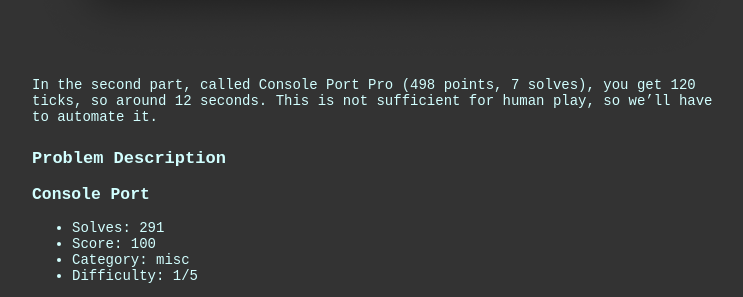
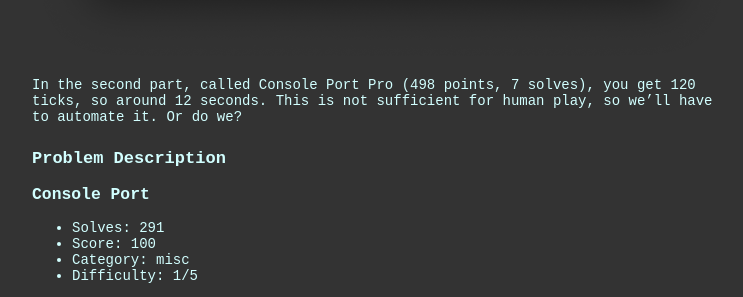
Before and after one commit to ubcctf/ubcctf.github.io, a Jekyll site: the page built from _posts/2022-10-01-sekaictf-console-port-pro.md, in a window 1280 px wide and 900 px high, scrolled down 1696 px. Shown: the part 183-480 px from the top of the window, without its empty margins (258-1001 px from the left). Built offline with Jekyll 4.4.1, drawn with Linux system fonts in a browser that asks for light colours; nearby versions of some CDN libraries; some web fonts are replaced; some of the changed text lies outside the part shown.

```diff
--- a/_posts/2022-10-01-sekaictf-console-port-pro.md
+++ b/_posts/2022-10-01-sekaictf-console-port-pro.md
@@ -17,7 +17,7 @@ it's possible to just solve this manually.
 
 ![ktane on a terminal, hard mode](/assets/images/sekaictf2022/ktane-pro.png)
 
-In the second part, called Console Port Pro (498 points, 7 solves), you get 120 ticks, so around 12 seconds. This is not sufficient for human play, so we'll have to automate it.
+In the second part, called Console Port Pro (498 points, 7 solves), you get 120 ticks, so around 12 seconds. This is not sufficient for human play, so we'll have to automate it. Or do we?
 
 ## Problem Description
 
```
Also changed, not shown: other parts of _posts/2022-10-01-sekaictf-console-port-pro.md (+2 -1 lines).
